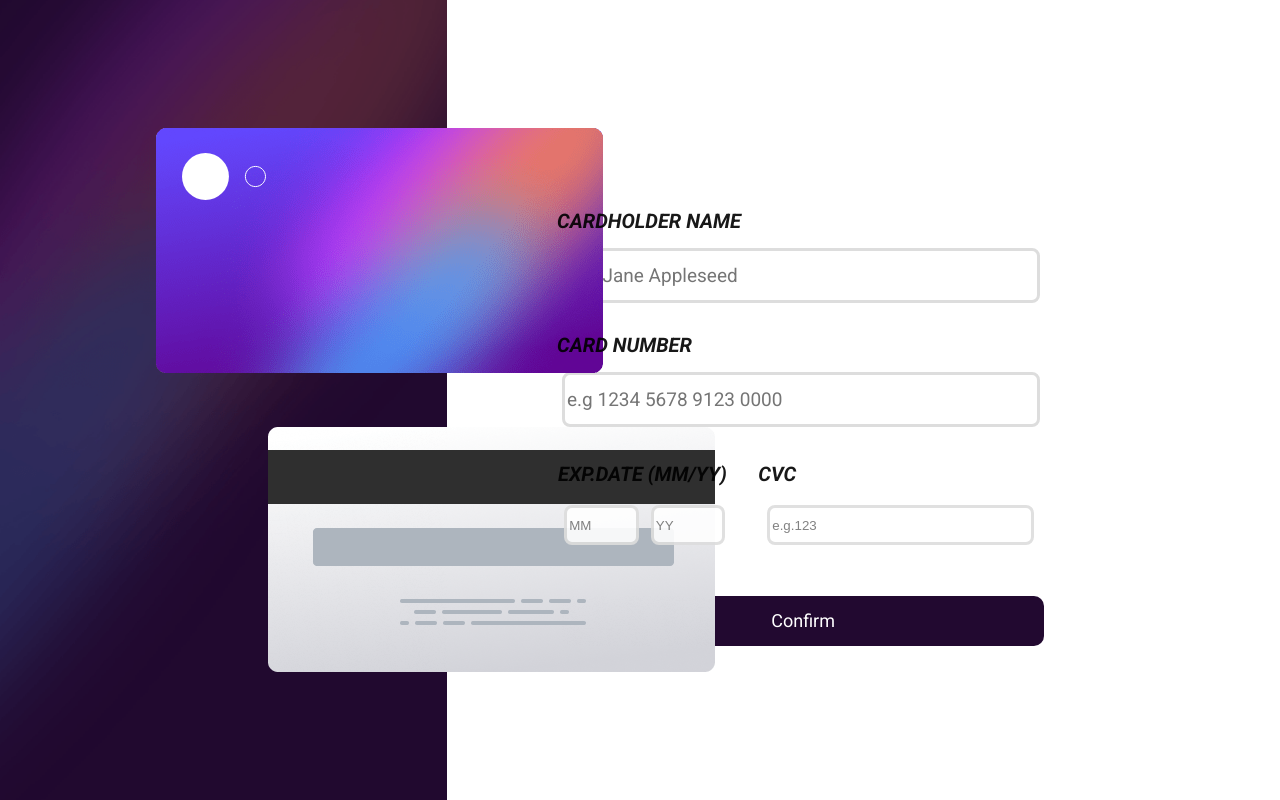
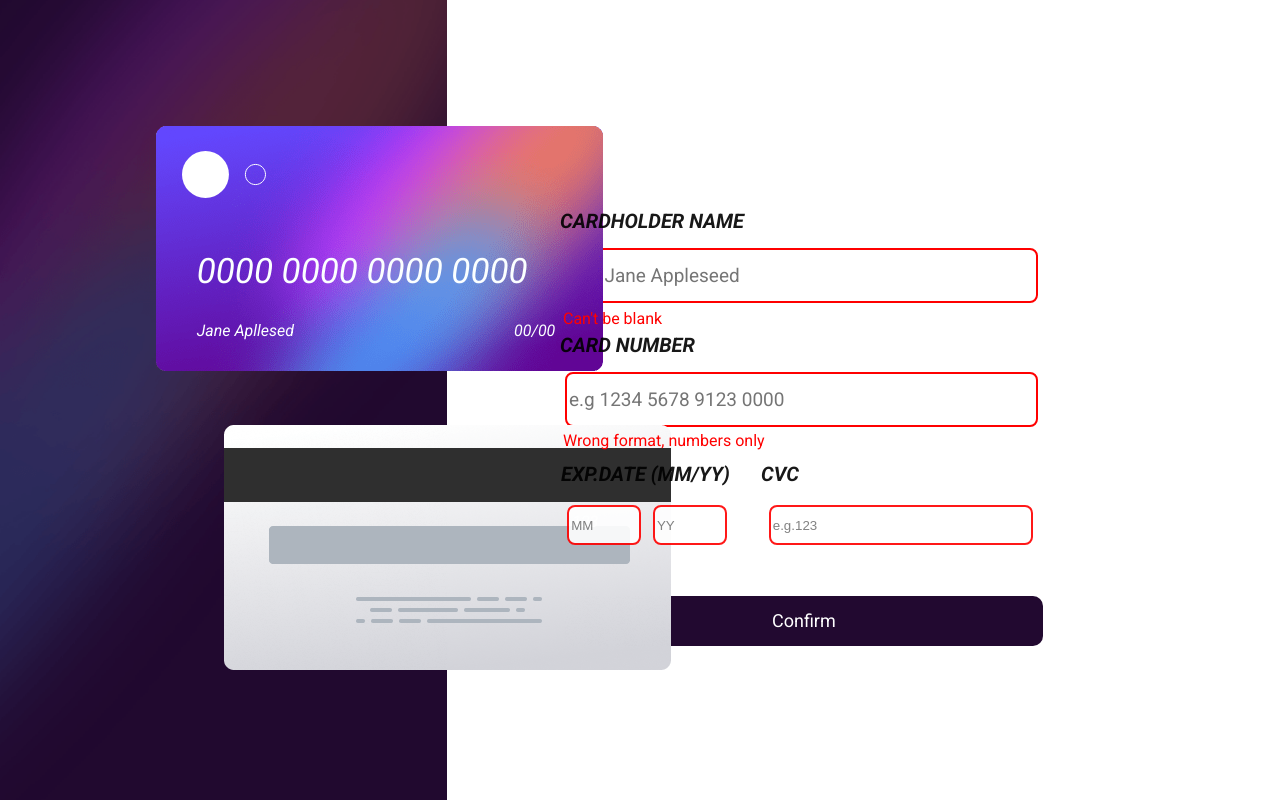
Before and after one commit to luan048/Interactive-Card, a React (Vite) app in the folder interactive-card/: page / in a window 1280 px wide. Both pictures are taken after a click on the button "Confirm". Built offline with nearby package versions, Linux system fonts and the light colour scheme.

Commit message:
Missing Add printout and Thanks Page

```diff
--- a/interactive-card/src/App.css
+++ b/interactive-card/src/App.css
@@ -60,6 +60,8 @@ body, html {
     padding-left: 35%;
 }
 
+/*Elements in Card Front*/
+
 .cardLogo {
     position: absolute;
     top: 10%;
@@ -67,9 +69,45 @@ body, html {
     transform: translateX(-50%);
 }
 
+.printedCardNumber {
+    font-family: 'Roboto', sans-serif;
+    color: #fbffff;
+    position: absolute;
+    top: 50%;
+    left: 44%;
+    font-size: 35px;
+    white-space: nowrap;
+}
+
+.printedName {
+    font-family: 'Roboto', sans-serif;
+    color: #fbffff;
+    position: absolute;
+    top: 78%;
+    left: 44%;
+}
+
+.printedDate {
+    font-family: 'Roboto', sans-serif;
+    color: #fbffff;
+    position: absolute;
+    top: 78%;
+    left: 115%;
+}
+
+.printedCVC {
+    font-family: 'Roboto', sans-serif;
+    color: #fbffff;
+    position: absolute;
+    top: 64%;
+    left: 128%;
+}
+
+/*End Elements in Card Front*/
+
 .cardBack {
     padding-top: 11%;
-    padding-left: 120%;
+    padding-left: 50%;
 }
 
 .divForm {
--- a/interactive-card/src/App.jsx
+++ b/interactive-card/src/App.jsx
@@ -1,3 +1,4 @@
+import { useEffect, useState } from 'react'
 import imgSideLeft from '../public/images/bg-main-desktop.png'
 import imgCardFront from '../public/images/bg-card-front.png'
 import imgCardBack from '../public/images/bg-card-back.png'
@@ -7,7 +8,8 @@ import './App.css'
 
 function App() {
 
-  function menssageFault1() {
+  useEffect(() => {
+    function messageFault1() {
       const blockCardholderName = document.getElementById('CardHolderName')
       const messageError1 = document.getElementById('messageError1')
 
@@ -16,6 +18,7 @@ function App() {
           blockCardholderName.style.border = '2px solid red'
           messageError1.style.display = 'block'
         }
+      })
 
       blockCardholderName.addEventListener('input', function () {
         if (blockCardholderName.value.trim() !== '') {
@@ -23,12 +26,11 @@ function App() {
           messageError1.style.display = 'none'
         }
       })
-    })
     }
 
     function messageFault2() {
       const cardNumber = document.getElementById('CardNumber')
-    const messageError2 = document.getElementById('menssageError2')
+      const messageError2 = document.getElementById('messageError2')
 
       cardNumber.addEventListener('blur', function () {
         if (cardNumber.value.trim() === '') {
@@ -52,7 +54,6 @@ function App() {
       const messageError3 = document.getElementById('messageError3')
 
       // Message Error of the month
-
       inputMonth.addEventListener('blur', function () {
         if (inputMonth.value.trim() === '') {
           inputMonth.style.border = '2px solid red'
@@ -60,108 +61,141 @@ function App() {
         }
       })
 
-    inputMonth.addEventListener('input', function() {
-      if(inputMonth.value.trim() !== '') {
+      inputMonth.addEventListener('input', function () {
+        if (inputMonth.value.trim() !== '') {
           inputMonth.style.border = ''
           messageError3.style.visibility = 'hidden'
         }
       })
 
-    //End Message Error Month
-
       // Message Error of the year
-
-    inputYear.addEventListener('blur', function() {
-      if(inputYear.value.trim() === '') {
+      inputYear.addEventListener('blur', function () {
+        if (inputYear.value.trim() === '') {
           inputYear.style.border = '2px solid red'
           messageError3.style.visibility = 'visible'
         }
       })
 
-    inputYear.addEventListener('input', function() {
-      if(inputYear.value.trim() !== ''){
+      inputYear.addEventListener('input', function () {
+        if (inputYear.value.trim() !== '') {
           inputYear.style.border = ''
           messageError3.style.visibility = 'hidden'
         }
       })
 
-    // End Message Error Year
-
       // Message Error of the CVC
-
-    inputCVC.addEventListener('blur', function() {
-      if(inputCVC.value.trim() === '') {
+      inputCVC.addEventListener('blur', function () {
+        if (inputCVC.value.trim() === '') {
           inputCVC.style.border = '2px solid red'
           messageError3.style.visibility = 'visible'
         }
       })
 
-    inputCVC.addEventListener('input', function() {
-      if(inputCVC.value.trim() !== ''){
+      inputCVC.addEventListener('input', function () {
+        if (inputCVC.value.trim() !== '') {
           inputCVC.style.border = ''
           messageError3.style.visibility = 'hidden'
         }
       })
-
-    // End Message Error CVC
     }
 
-  function checkInputs() {
-    const button = document.getElementById('button')
+    document.getElementById('button').addEventListener('click', function (event) {
+      event.preventDefault()
 
+      const boxCardholder = document.getElementById('CardHolderName')
+      const messageError1 = document.getElementById('messageError1')
+
+      const boxCardName = document.getElementById('CardNumber')
+      const messageError2 = document.getElementById('messageError2')
+
+      const inputMonth = document.getElementById('inputMonth')
+      const inputYear = document.getElementById('inputYear')
+      const inputCVC = document.getElementById('inputCVC')
+      const messageError3 = document.getElementById('messageError3')
+
+      if (boxCardholder.value.trim() === '') {
+        boxCardholder.style.border = '2px solid red'
+        messageError1.style.display = 'block'
       }
+
+      if (boxCardName.value.trim() === '') {
+        boxCardName.style.border = '2px solid red'
+        messageError2.style.display = 'block'
+      }
+
+      if (inputMonth.value.trim() === '') {
+        inputMonth.style.border = '2px solid red'
+        messageError3.style.visibility = 'visible'
+      }
+
+      if (inputYear.value.trim() === '') {
+        inputYear.style.border = '2px solid red'
+        messageError3.style.visibility = 'visible'
+      }
+
+      if (inputCVC.value.trim() === '') {
+        inputCVC.style.border = '2px solid red'
+        messageError3.style.visibility = 'visible'
+      }
+    })
+
+    messageFault1()
+    messageFault2()
+    messageFault3()
+
+  }, [])
 
   return (
     <>
-      <div className='general'>
-        <div className='leftColum'>
-
-          <img src={imgSideLeft} className='imgSide' />
-
-          <div className='divImgCards'>
-            <div className='divCardFront'>
-              <img src={imgCardFront} className='cardFront' />
-              <img src={cardLogo} className='cardLogo' />
+      <div className="general">
+        <div className="leftColum">
+          <img src={imgSideLeft} className="imgSide" />
+          <div className="divImgCards">
+            <div className="divCardFront">
+              <img src={imgCardFront} className="cardFront" />
+              <img src={cardLogo} className="cardLogo" />
+              <i className='printedCardNumber'>0000 0000 0000 0000</i>
+              <i className='printedName'>Jane Apllesed</i>
+              <i className='printedDate'>00/00</i>
             </div>
-            <img src={imgCardBack} className='cardBack' />
+            <div className='divCardBack'>
+              <img src={imgCardBack} className="cardBack" />
+              <i className='printedCVC'>123</i>
+            </div>
           </div>
         </div>
 
-        <div className='rightColum'>
-
-          <div className='divForm'>
-
-            <div className='elements'>
+        <div className="rightColum">
+          <div className="divForm">
+            <div className="elements">
               <i>CARDHOLDER NAME</i>
-              <input type="text" placeholder='e.g. Jane Appleseed' id='CardHolderName' onClick={menssageFault1} />
-              <span id='messageError1' className='messageError1'>Can't be blank</span>
+              <input type="text" placeholder="e.g. Jane Appleseed" id="CardHolderName" />
+              <span id="messageError1" className="messageError1">Can't be blank</span>
             </div>
 
-            <div className='elements'>
+            <div className="elements">
               <i>CARD NUMBER</i>
-              <input type="text" placeholder='e.g 1234 5678 9123 0000' id='CardNumber' onClick={messageFault2} />
-              <span id='messageError2' className='messageError2'>Wrong format, numbers only</span>
+              <input type="text" placeholder="e.g 1234 5678 9123 0000" id="CardNumber" />
+              <span id="messageError2" className="messageError2">Wrong format, numbers only</span>
             </div>
 
-            <div className='elementsCodes'>
-              <i className='expDate'>EXP.DATE (MM/YY)</i>
-              <i className='cvc'>CVC</i>
-
-              <div className='inpuCodes'>
-                <input id='inputMonth' className='inputMonth' type="text" placeholder='MM' onClick={messageFault3}/>
-                <input id='inputYear' className='inputYear' type="text" placeholder='YY' onClick={messageFault3}/>
-                <input id='inputCVC' className='inputCVC' type="text" placeholder='e.g.123' onClick={messageFault3}/>
+            <div className="elementsCodes">
+              <i className="expDate">EXP.DATE (MM/YY)</i>
+              <i className="cvc">CVC</i>
+              <div className="inpuCodes">
+                <input id="inputMonth" className="inputMonth" type="text" placeholder="MM" />
+                <input id="inputYear" className="inputYear" type="text" placeholder="YY" />
+                <input id="inputCVC" className="inputCVC" type="text" placeholder="e.g.123" />
               </div>
             </div>
 
-            <span id='messageError3' className='messageError3'>Can't be blank</span>
-
-            <button id='button' className='button' onClick={checkInputs}>Confirm</button>
+            <span id="messageError3" className="messageError3">Can't be blank</span>
+            <button id="button" className="button">Confirm</button>
           </div>
         </div>
       </div>
     </>
-  )
+  );
 }
 
 export default App
```
Lines whose indentation alone changed are shown as unchanged.
